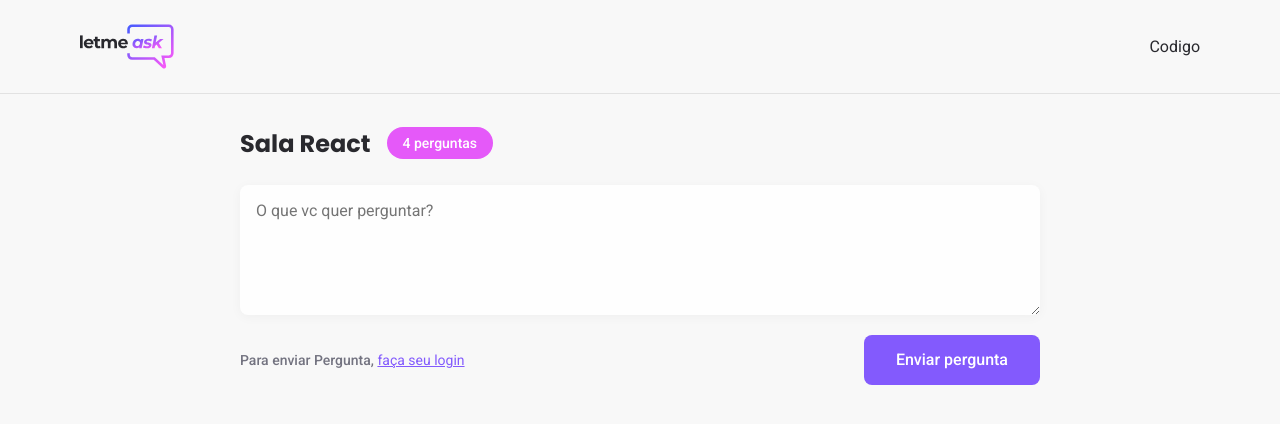
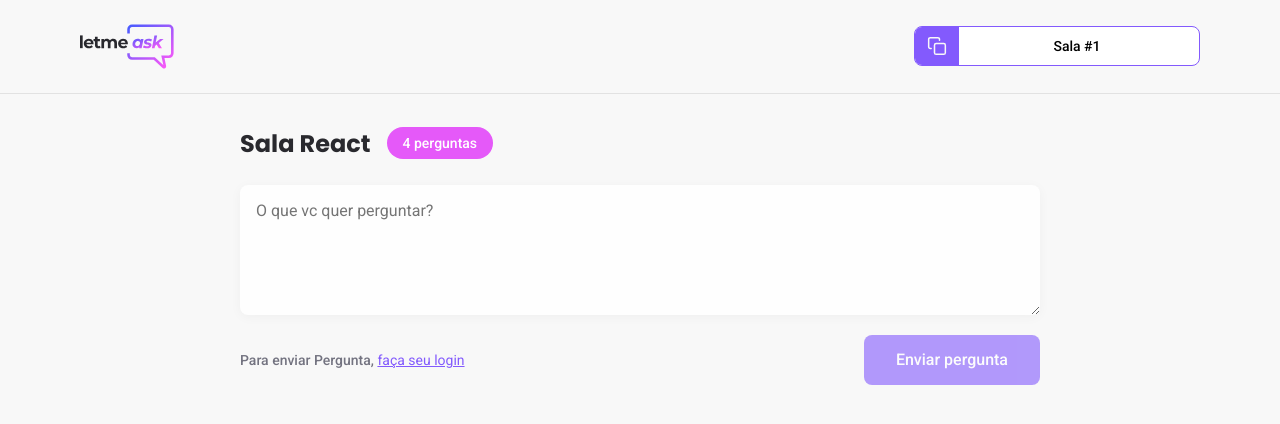
Before and after one commit to thoggs/letmeask, a React (Create React App) app: page /rooms/1 in a window 1280 px wide. Shown: the top 424 px of the page. Built offline with nearby package versions, Linux system fonts and the light colour scheme; no server answers.

Commit message:
add structure for new question

```diff
--- a/package.json
+++ b/package.json
@@ -14,6 +14,7 @@
     "node-sass": "^5.0.0",
     "react": "^17.0.2",
     "react-dom": "^17.0.2",
+    "react-hot-toast": "^2.1.0",
     "react-router-dom": "^5.2.0",
     "react-scripts": "4.0.3",
     "typescript": "^4.1.2",
--- /dev/null
+++ b/src/components/RoomCode.tsx
@@ -0,0 +1,23 @@
+import copyImg from '../assets/images/copy.svg';
+import '../styles/room-code.scss';
+
+
+type RoomCodeProps = {
+    code: string;
+}
+
+export function RoomCode(props: RoomCodeProps) {
+
+    async function copyRoomCodeToClipboard() {
+        await navigator.clipboard.writeText(props.code);
+    }
+
+    return(
+        <button onClick={copyRoomCodeToClipboard} className='room-code'>
+            <div>
+                <img src={copyImg} alt="copy room code"/>
+            </div>
+            <span>Sala #{props.code}</span>
+        </button>
+    )
+}
--- a/src/pages/NewRoom.tsx
+++ b/src/pages/NewRoom.tsx
@@ -5,8 +5,6 @@
 import {useAuth} from "../hooks/useAuth";
 import {FormEvent, useState} from "react";
 import {database} from "../services/firebase";
-
-
 import '../styles/auth.scss';
 
 
--- a/src/pages/Room.tsx
+++ b/src/pages/Room.tsx
@@ -1,32 +1,79 @@
 import logoImg from '../assets/images/logo.svg'
 import {Button} from "../components/Button";
+import {RoomCode} from "../components/RoomCode";
+import {useParams} from "react-router-dom";
+import {FormEvent, useState} from "react";
+import {useAuth} from "../hooks/useAuth";
+import {toast, Toaster} from "react-hot-toast";
+import {database} from "../services/firebase";
 import '../styles/room.scss';
 
 
+type RoomParams = {
+    id: string;
+}
+
 export function Room() {
-    return(
+    const user = useAuth().user;
+    const params = useParams<RoomParams>();
+    const roomId = params.id;
+    const [newQuestion, setNewQuestion] = useState('');
+
+    async function handleSendQuestion(event: FormEvent) {
+        event.preventDefault();
+
+        if (newQuestion.trim() === '') {
+            return;
+        }
+
+        if (!user) {
+            throw toast.error('Voçe precisa fazer login para enviar perguntas!');
+        }
+
+        const question = {
+            content: newQuestion,
+            author: {
+                name: user.name,
+                avatar: user.avatar
+            },
+            isHighLighted: false,
+            isAnswered: false
+        }
+
+        try {
+            await database.ref(`rooms/${roomId}/questions`).push(question);
+        } catch (e) {
+            console.log(e);
+            toast.error('Não foi possível enviar a sua pergunta!');
+        } finally {
+            setNewQuestion('');
+            toast.success('Pergunta enviada com sucesso!');
+        }
+    }
+
+    return (
         <div id='page-room'>
+            <Toaster position='top-center' reverseOrder={false}/>
             <header>
                 <div className='content'>
                     <img src={logoImg} alt="LetmeAsk"/>
-                    <div>Codigo</div>
+                    <RoomCode code={roomId}/>
                 </div>
             </header>
-
             <main>
                 <div className='room-title'>
                     <h1>Sala React</h1>
                     <span>4 perguntas</span>
                 </div>
-
-                <form>
+                <form onSubmit={handleSendQuestion}>
                     <textarea
                         placeholder='O que vc quer perguntar?'
+                        onChange={event => setNewQuestion(event.target.value)}
+                        value={newQuestion}
                     />
-
                     <div className='form-footer'>
                         <span>Para enviar Pergunta, <button>faça seu login</button></span>
-                        <Button type='submit'>Enviar pergunta</Button>
+                        <Button disabled={!user} type='submit'>Enviar pergunta</Button>
                     </div>
                 </form>
             </main>
--- /dev/null
+++ b/src/styles/room-code.scss
@@ -0,0 +1,28 @@
+.room-code {
+  height: 40px;
+  border-radius: 8px;
+  overflow: hidden;
+  background: #FFF;
+  border: 1px solid #835afd;
+  cursor: pointer;
+  display: flex;
+
+  div {
+    height: 100%;
+    background: #835afd;
+    padding: 0 12px;
+    display: flex;
+    justify-content: center;
+    align-items: center;
+  }
+
+  span {
+    display: block;
+    align-self: center;
+    flex: 1;
+    padding: 0 16px 0 12px;
+    width: 240px;
+    font-size: 14px;
+    font-weight: 500;
+  }
+}
```
Also changed, not shown: 1 other file (tests, documents, lock files or other folders).
